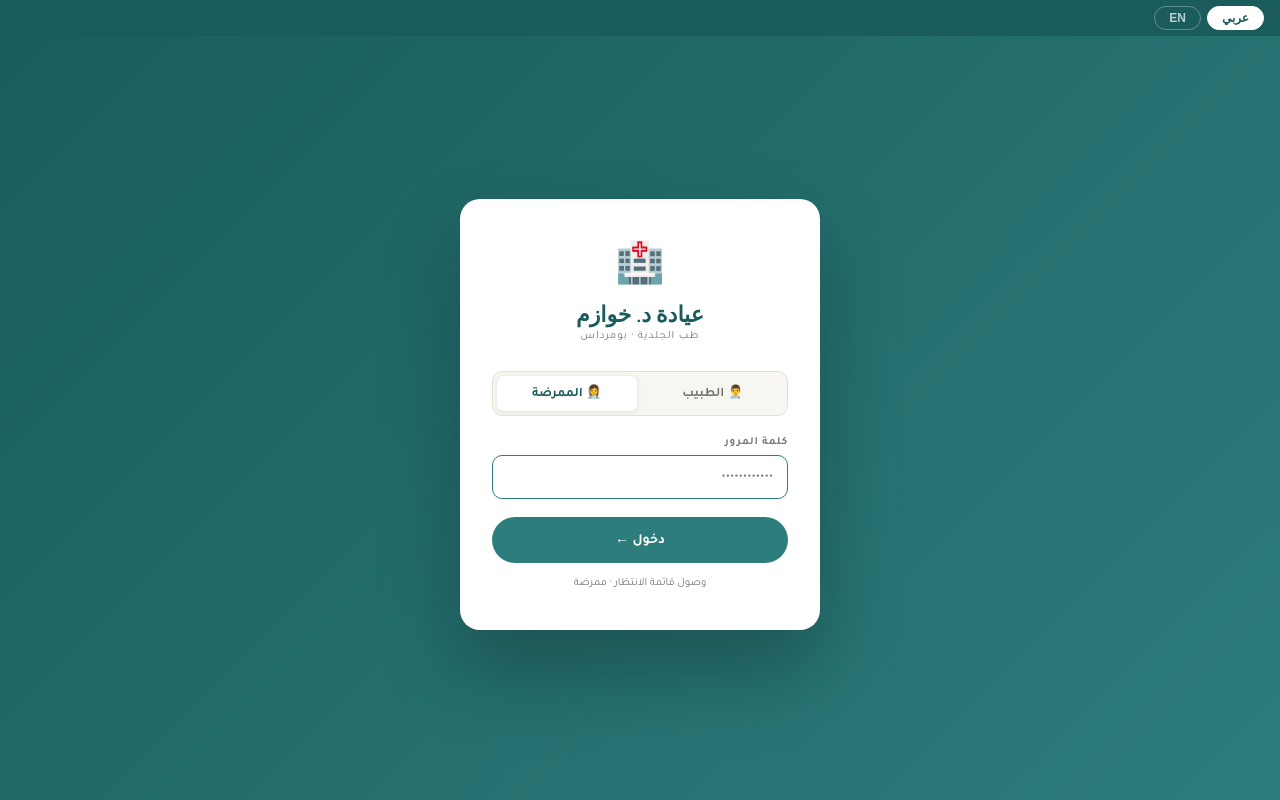
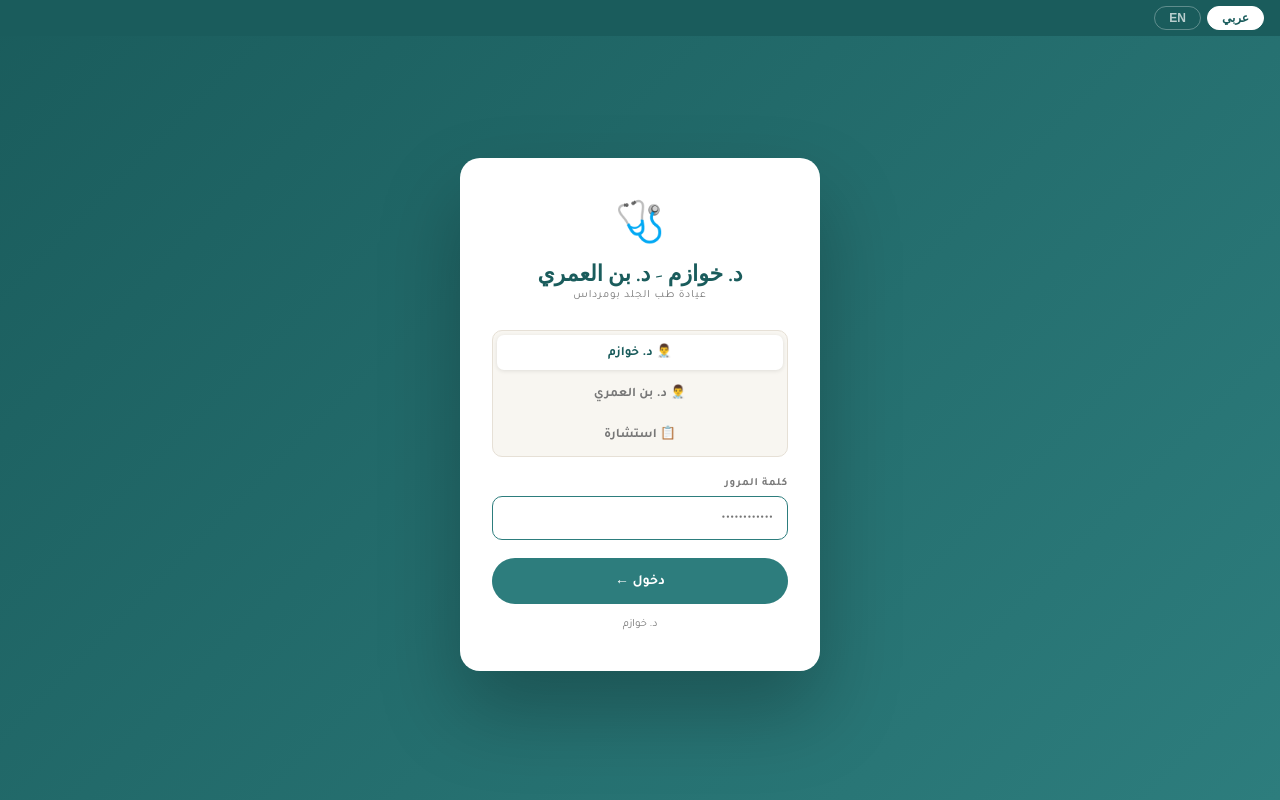
Before and after one commit to willicrypto1998-lgtm/khouazem-derma, a React (Create React App) app: page / in a window 1280 px wide. Built offline with nearby package versions, Linux system fonts and the light colour scheme.

Commit message:
Update App.js

```diff
--- a/src/App.js
+++ b/src/App.js
@@ -20,8 +20,9 @@ const firebaseConfig = {
 //  🔑 PASSWORDS
 // ══════════════════════════════════════════════════════════
 const PASSWORDS = {
-  doctor: "Khouazem2026",
-  nurse:  "Nurse2026",
+  khouazem:     "Khouazem2026",
+  benlamri:     "Benlamri2026",
+  consultation: "Consult2026",
 };
 
 // ══════════════════════════════════════════════════════════
@@ -30,16 +31,17 @@ const PASSWORDS = {
 const T = {
   en: {
     dir: "ltr",
-    appName: "Dr. Khouazem Cabinet",
-    appSub: "Dermatology · Boumerdès",
+    appName: "Dr Khouazem - Dr Benlamri",
+    appSub: "Dermatology · Boumerdes",
     login: "Secure Access",
-    doctor: "Doctor",
-    nurse: "Nurse",
+    khouazem: "Dr Khouazem",
+    benlamri: "Dr Benlamri",
+    consultation: "Consultation",
     password: "Password",
     connect: "Login →",
     wrongPwd: "Incorrect password. Please try again.",
-    accessDoctor: "Full access · Doctor",
-    accessNurse: "Queue access · Nurse",
+    accessKhouazem: "Full access · Dr Khouazem",
+    accessNurse: "Queue access · Consultation",
     logout: "⏻",
     waiting: "Waiting",
     inProgress: "In progress",
@@ -82,16 +84,17 @@ const T = {
   },
   ar: {
     dir: "rtl",
-    appName: "عيادة د. خوازم",
-    appSub: "طب الجلدية · بومرداس",
+    appName: "د. خوازم - د. بن العمري",
+    appSub: "عيادة طب الجلد بومرداس",
     login: "دخول آمن",
-    doctor: "الطبيب",
-    nurse: "الممرضة",
+    khouazem: "د. خوازم",
+    benlamri: "د. بن العمري",
+    consultation: "استشارة",
     password: "كلمة المرور",
     connect: "دخول ←",
     wrongPwd: "كلمة المرور غير صحيحة. حاول مرة أخرى.",
-    accessDoctor: "وصول كامل · طبيب",
-    accessNurse: "وصول قائمة الانتظار · ممرضة",
+    accessKhouazem: "وصول كامل · د. خوازم",
+    accessNurse: "وصول قائمة الانتظار · استشارة",
     logout: "⏻",
     waiting: "انتظار",
     inProgress: "قيد الفحص",
@@ -395,9 +398,9 @@ function LangBar({ lang, setLang }) {
 // ══════════════════════════════════════════════════════════
 function LoginScreen({ onLogin, lang, setLang }) {
   const t = T[lang];
-  const [role, setRole]     = useState("nurse");
-  const [pwd, setPwd]       = useState("");
-  const [error, setError]   = useState("");
+  const [role, setRole]   = useState("khouazem");
+  const [pwd, setPwd]     = useState("");
+  const [error, setError] = useState("");
 
   const handle = () => {
     if (pwd === PASSWORDS[role]) {
@@ -408,6 +411,12 @@ function LoginScreen({ onLogin, lang, setLang }) {
     }
   };
 
+  const roleLabel = () => {
+    if (role === "khouazem") return lang === "ar" ? "د. خوازم" : "Dr Khouazem";
+    if (role === "benlamri") return lang === "ar" ? "د. بن العمري" : "Dr Benlamri";
+    return lang === "ar" ? "استشارة" : "Consultation";
+  };
+
   return (
     <>
       <style>{S}</style>
@@ -415,25 +424,28 @@ function LoginScreen({ onLogin, lang, setLang }) {
       <div className="login-wrap" dir={t.dir}>
         <div className="login-box">
           <div className="login-logo">
-            <div className="login-icon">🏥</div>
+            <div className="login-icon">🩺</div>
             <div className="login-name">{t.appName}</div>
             <div className="login-sub">{t.appSub}</div>
           </div>
-          <div className="role-tabs">
-            <button className={`role-tab ${role === "doctor" ? "active" : ""}`} onClick={() => { setRole("doctor"); setError(""); setPwd(""); }}>
-              👨‍⚕️ {t.doctor}
+          <div className="role-tabs" style={{flexDirection:"column",gap:6}}>
+            <button className={`role-tab ${role === "khouazem" ? "active" : ""}`} onClick={() => { setRole("khouazem"); setError(""); setPwd(""); }}>
+              👨‍⚕️ {lang === "ar" ? "د. خوازم" : "Dr Khouazem"}
             </button>
-            <button className={`role-tab ${role === "nurse" ? "active" : ""}`} onClick={() => { setRole("nurse"); setError(""); setPwd(""); }}>
-              👩‍⚕️ {t.nurse}
+            <button className={`role-tab ${role === "benlamri" ? "active" : ""}`} onClick={() => { setRole("benlamri"); setError(""); setPwd(""); }}>
+              👨‍⚕️ {lang === "ar" ? "د. بن العمري" : "Dr Benlamri"}
+            </button>
+            <button className={`role-tab ${role === "consultation" ? "active" : ""}`} onClick={() => { setRole("consultation"); setError(""); setPwd(""); }}>
+              📋 {lang === "ar" ? "استشارة" : "Consultation"}
             </button>
           </div>
-          <div className="lfield">
+          <div className="lfield" style={{marginTop:14}}>
             <label>{t.password}</label>
             <input type="password" placeholder="••••••••••••" value={pwd} onChange={e => setPwd(e.target.value)} onKeyDown={e => e.key === "Enter" && handle()} autoFocus />
           </div>
           {error && <div className="login-error">{error}</div>}
           <button className="login-btn" onClick={handle}>{t.connect}</button>
-          <div className="login-hint">{role === "doctor" ? t.accessDoctor : t.accessNurse}</div>
+          <div className="login-hint">{roleLabel()}</div>
         </div>
       </div>
     </>
@@ -471,7 +483,7 @@ function NurseView({ role, onLogout, lang, setLang }) {
   const shareWA = (tk) => {
     const msg = lang === "ar"
       ? `السلام عليكم ${tk.name} 👋\n\nرقم دورك في عيادة *د. خوازم*:\n\n🎫 رقمك: *${tk.code}*\n\n📱 تابع دورك من هنا:\n${patientLink(tk.code)}\n\nشكراً 🙏`
-      : `Hello ${tk.name} 👋\n\nYour queue number at *Dr. Khouazem Cabinet*:\n\n🎫 Your number: *${tk.code}*\n\n📱 Track your turn here:\n${patientLink(tk.code)}\n\nThank you 🙏`;
+      : `Hello ${tk.name} 👋\n\nYour queue number at *Dr Khouazem - Dr Benlamri*:\n\n🎫 Your number: *${tk.code}*\n\n📱 Track your turn here:\n${patientLink(tk.code)}\n\nThank you 🙏`;
     window.open(`https://wa.me/?text=${encodeURIComponent(msg)}`, "_blank");
   };
 
@@ -491,10 +503,10 @@ function NurseView({ role, onLogout, lang, setLang }) {
       <div className={`shell ${t.dir === "rtl" ? "rtl" : ""}`} dir={t.dir}>
         <div className="topbar">
           <div className="topbar-left">
-            <div className="topbar-icon">🏥</div>
+            <div className="topbar-icon">🩺</div>
             <div>
               <div className="topbar-title">{t.appName}</div>
-              <div className="topbar-sub">{role === "doctor" ? t.doctor : t.nurse}</div>
+              <div className="topbar-sub">{role === "khouazem" ? (lang==="ar" ? "د. خوازم" : "Dr Khouazem") : role === "benlamri" ? (lang==="ar" ? "د. بن العمري" : "Dr Benlamri") : (lang==="ar" ? "استشارة" : "Consultation")}</div>
             </div>
           </div>
           <div className="topbar-right">
@@ -620,7 +632,7 @@ function PatientView({ initialCode, lang, setLang }) {
       <LangBar lang={lang} setLang={setLang} />
       <div className={`pt-shell ${t.dir === "rtl" ? "rtl" : ""}`} dir={t.dir}>
         <div className="pt-header">
-          <div className="pt-header-logo">🏥</div>
+          <div className="pt-header-logo">🩺</div>
           <div className="pt-header-name">{t.appName}</div>
           <div className="pt-header-sub">{t.appSub}</div>
         </div>
```
